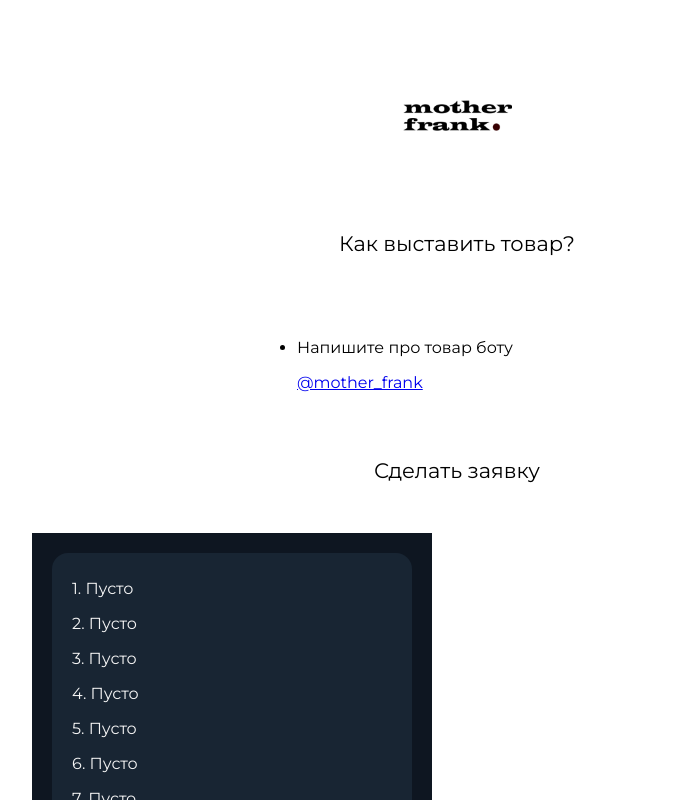
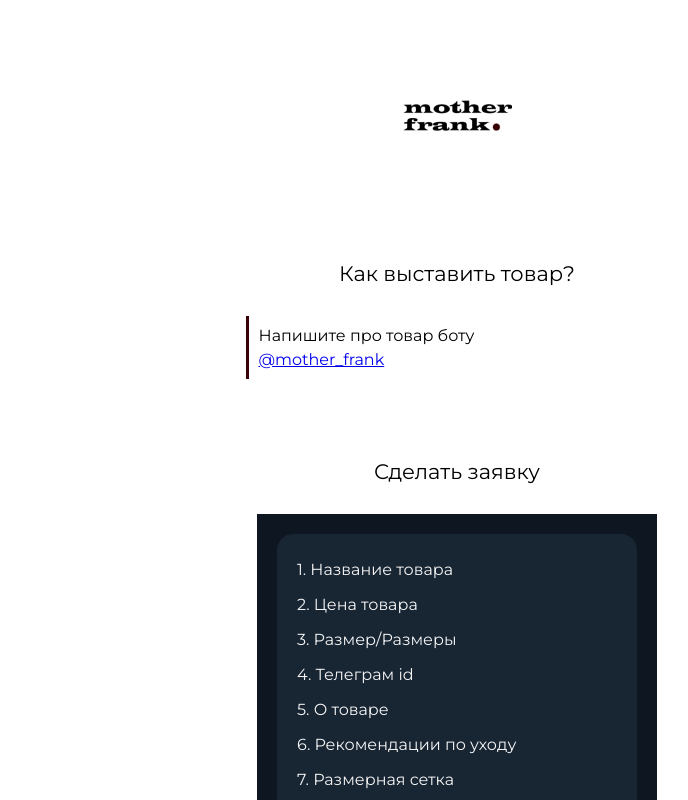
Before and after one commit to kusainovv/mother_frank, a Next.js app: page /sell_product in a window 1280 px wide. Shown: the top 800 px of the page, without its empty margins (183-871 px from the left). Built offline with nearby package versions, Linux system fonts and the light colour scheme.

Commit message:
complete sell product layout --refactoring --styling --feature

```diff
--- a/package.json
+++ b/package.json
@@ -21,7 +21,6 @@
     "typescript": "4.9.5"
   },
   "devDependencies": {
-    "babel-plugin-styled-components": "^2.0.7",
-    "react-multi-select-component": "^4.3.4"
+    "babel-plugin-styled-components": "^2.0.7"
   }
 }
--- a/src/pages/main/Style.module.css
+++ b/src/pages/main/Style.module.css
@@ -8,8 +8,8 @@
 .Banner {
     padding: 12px;
     text-align: center;
-    background-color: rgb(204, 255, 0);
-    color: black;
+    background-color: black;
+    color: white;
     font-size: 16px;
     border-bottom: 1px solid black;
     transition: 0.4s;
--- a/src/pages/politics/Style.module.css
+++ b/src/pages/politics/Style.module.css
@@ -12,8 +12,14 @@
     flex-direction: column;
     justify-content: center;
     height: 100vh;
-    width: 500px;
+    max-width: 500px;
     margin: auto;
+    font-size: 14px;
+    padding: 0 10px;
+}
+
+.Rules {
+    margin-top: 0;
 }
 
 .Rule {
--- a/src/pages/politics/index.tsx
+++ b/src/pages/politics/index.tsx
@@ -5,7 +5,7 @@
     return <div className={style['Page']}>
         <div className={style['Information']}>
             <h1>Правила</h1>
-            <ul>
+            <ul className={style['Rules']}>
                 <li className={style['Rule']}>Мы не берем отвественность за успешность транзакции</li>
                 <li className={style['Rule']}>Мы не отвечаем за содержание контента, вся отвественность лежит на продавце</li>
             </ul>
--- a/src/pages/sell_product/Style.module.css
+++ b/src/pages/sell_product/Style.module.css
@@ -6,20 +6,31 @@
 }
 
 .Information {
+    padding: 0 10px;
     margin-bottom: 50px;
 }
 
 .Title {
-    margin: 50px;
+    margin: 80px 0 30px 0;
     text-align: center;
     font-size: 21px;
 }
 
 .Rules {
+    padding: 10px;
     margin: auto;
-    width: 400px;
+    max-width: 400px;
     display: flex;
     flex-direction: column;
+    border-left: 3px solid #3A0005;
+}
+
+.RuleTitle {
+    margin: 0 0 5px 0;
+}
+
+.RuleLink {
+    width: fit-content;
 }
 
 
@@ -48,18 +59,11 @@
     resize: none;
 }
 
-
-.Playground {
-    display: grid;
-    grid-template-columns: 400px 400px;
-    justify-content: center;
-    gap: 0 50px;
-}
-
 .TelegramMessagePlaceholder {
     background-color: #0e1621;
     border: none;
-    width: 400px;
+    margin: auto;
+    max-width: 400px;
     padding: 20px;
     box-sizing: border-box;
 }
@@ -71,6 +75,7 @@
     background-color: #182533;
     color: #f5f5f5;
     box-sizing: border-box;
+    word-wrap: break-word;
 }
 
 .SelectField {
--- a/src/pages/sell_product/index.tsx
+++ b/src/pages/sell_product/index.tsx
@@ -2,51 +2,32 @@
 import { Header } from "@/shared/header/Header";
 import React, { useState } from "react";
 import style from './Style.module.css';
-import {MultiSelect} from 'react-multi-select-component';
 
 const SellProduct = () => {
-    const [productSettings, setProductSettings] = useState({
-        title: '',
-        price: '',
-        telegram_username: '',
-        about: '',
-        recommendation: '',
-        sizes_grid: '',
-        additional_information: ''
-    });
-
-    const [sizes, setSizes] = useState([]);
-
     return <div className={style['Page']}>
         <Header />
         <div className={style['Information']}>
             <p className={style['Title']}>Как выставить товар?</p>
 
             <div className={style['Rules']}>
-                <ul>
-                    <li>
-                        <p>Напишите про товар боту</p>
-                        <a href='@/test'>@mother_frank</a>
-                    </li>
-                </ul>
+                <p className={style['RuleTitle']}>Напишите про товар боту</p>
+                <a href='@/test' className={style['RuleLink']}>@mother_frank</a>
             </div>
 
 
             <p className={style['Title']}>Сделать заявку</p>
-            <div className={style['Playground']}>
                 <div className={style['TelegramMessagePlaceholder']}>
                     <div className={style['TelegramMessageContent']}>
-                        <p> 1. {productSettings.title || 'Пусто'}</p>
-                        <p> 2. {productSettings.price || 'Пусто'}</p>
-                        <p> 3. {sizes.length ? sizes.map((size: { label: string }, idx) => <React.Fragment key={idx}>{size.label}</React.Fragment>) : 'Пусто'}</p>
-                        <p> 4. {productSettings.telegram_username || 'Пусто'}</p>
-                        <p> 5. {productSettings.about || 'Пусто'}</p>
-                        <p> 6. {productSettings.recommendation || 'Пусто'}</p>
-                        <p> 7. {productSettings.sizes_grid || 'Пусто'}</p>
-                        <p> 8. {productSettings.additional_information || 'Пусто'}</p>
+                        <p> 1. Название товара </p>
+                        <p> 2. Цена товара </p>
+                        <p> 3. Размер/Размеры </p>
+                        <p> 4. Телеграм id </p>
+                        <p> 5. О товаре </p>
+                        <p> 6. Рекомендации по уходу </p>
+                        <p> 7. Размерная сетка </p>
+                        <p> 8. Дополнительная информация о товаре </p>
                     </div>
                 </div>
-            </div>
         </div>
 
         <Footer />
```
Also changed, not shown: 1 other file (tests, documents, lock files or other folders).
